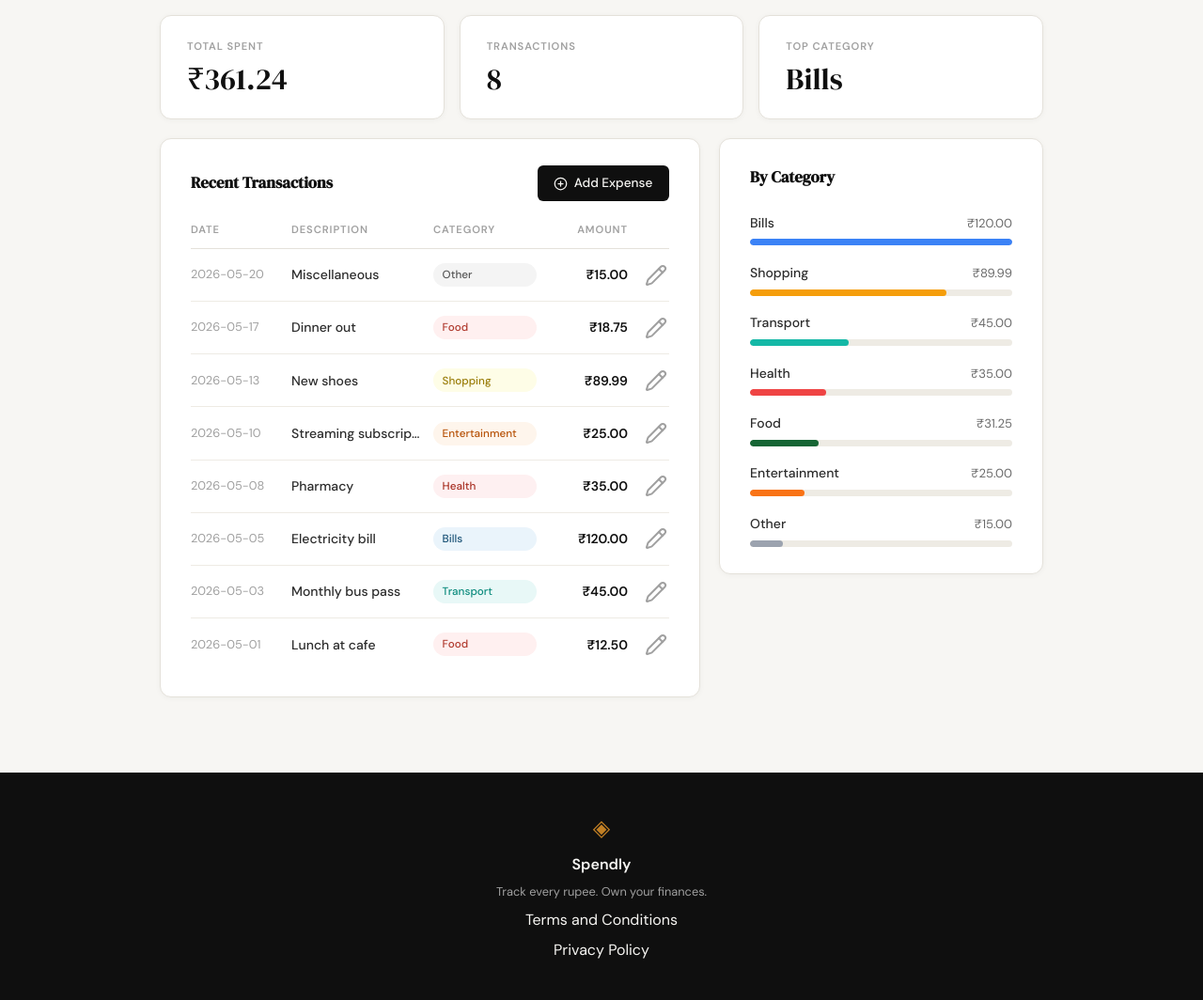
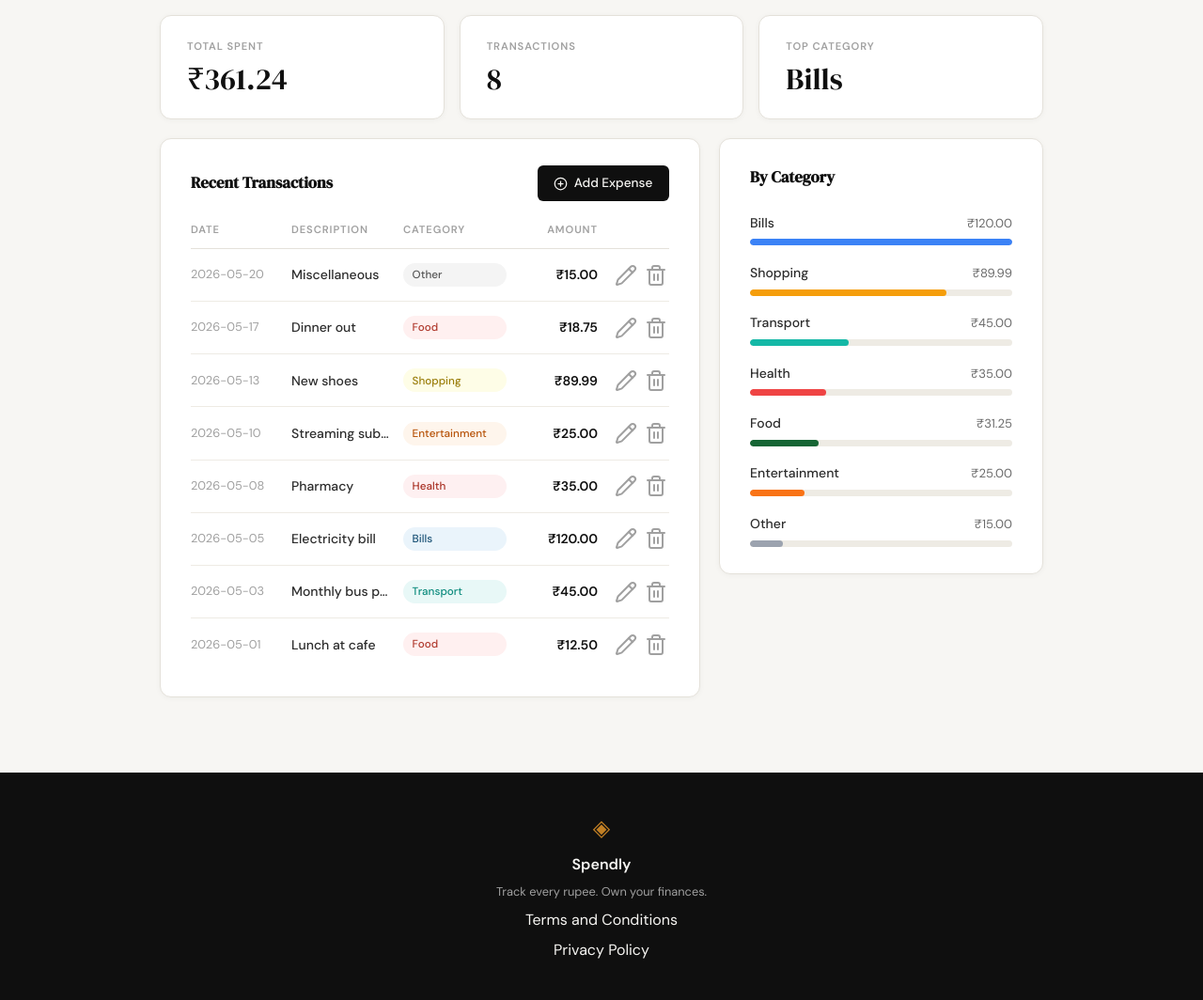
Before and after one commit to SiddhanthJain5/Spendly, a Flask app: page /profile in a window 1280 px wide. Shown: the part 371-1435 px from the top of the page at 94% size. Run offline with Flask 3, Linux system fonts and the light colour scheme; a user stored in the database is signed in; data comes from the database, SQL or seed files in the repository; some libraries are stand-ins or nearby versions.

Commit message:
feat: add delete expense button with confirmation dialog (#8)

```diff
--- a/app.py
+++ b/app.py
@@ -4,7 +4,7 @@ import calendar
 from datetime import date, datetime, timedelta
 from flask import Flask, render_template, request, redirect, url_for, session, abort, flash
 from werkzeug.security import generate_password_hash, check_password_hash
-from database.db import init_db, seed_db, create_user, create_expense, get_user_by_email, get_user_by_id, get_expense_by_id, update_expense, get_expense_summary, get_expenses_by_category, get_recent_expenses
+from database.db import init_db, seed_db, create_user, create_expense, get_user_by_email, get_user_by_id, get_expense_by_id, update_expense, delete_expense as remove_expense, get_expense_summary, get_expenses_by_category, get_recent_expenses
 
 app = Flask(__name__)
 app.secret_key = "dev-secret-change-in-production"
@@ -145,6 +145,11 @@ def profile():
     if not session.get("user_id"):
         return redirect(url_for("login"))
 
+    user = get_user_by_id(session["user_id"])
+    if user is None:
+        session.clear()
+        return redirect(url_for("login"))
+
     date_from = _parse_date(request.args.get("from", ""))
     date_to   = _parse_date(request.args.get("to",   ""))
 
@@ -170,7 +175,6 @@ def profile():
     else:
         filter_label = "All time"
 
-    user            = get_user_by_id(session["user_id"])
     summary         = get_expense_summary(session["user_id"], date_from, date_to)
     categories      = get_expenses_by_category(session["user_id"], date_from, date_to)
     recent_expenses = get_recent_expenses(session["user_id"], date_from=date_from, date_to=date_to)
@@ -286,9 +290,18 @@ def edit_expense(id):
     return redirect(url_for("profile"))
 
 
-@app.route("/expenses/<int:id>/delete")
+@app.route("/expenses/<int:id>/delete", methods=["POST"])
 def delete_expense(id):
-    return "Delete expense — coming in Step 9"
+    if not session.get("user_id"):
+        return redirect(url_for("login"))
+
+    expense = get_expense_by_id(id, session["user_id"])
+    if expense is None:
+        abort(404)
+
+    remove_expense(id, session["user_id"])
+    flash("Expense deleted.", "success")
+    return redirect(url_for("profile"))
 
 
 
--- a/database/db.py
+++ b/database/db.py
@@ -106,6 +106,18 @@ def update_expense(expense_id, user_id, amount, category, date, description):
         conn.close()
 
 
+def delete_expense(expense_id, user_id):
+    conn = get_db()
+    try:
+        conn.execute(
+            "DELETE FROM expenses WHERE id = ? AND user_id = ?",
+            (expense_id, user_id),
+        )
+        conn.commit()
+    finally:
+        conn.close()
+
+
 def get_expenses_by_category(user_id, date_from=None, date_to=None):
     lo = date_from or _DATE_FLOOR
     hi = date_to   or _DATE_CEIL
--- a/static/css/profile.css
+++ b/static/css/profile.css
@@ -175,7 +175,7 @@
 
 .txn-head {
     display: grid;
-    grid-template-columns: 95px 1fr 110px 85px 32px;
+    grid-template-columns: 95px 1fr 110px 85px 64px;
     gap: 0.75rem;
     padding-bottom: 0.6rem;
     border-bottom: 1.5px solid var(--border);
@@ -190,7 +190,7 @@
 
 .txn-row {
     display: grid;
-    grid-template-columns: 95px 1fr 110px 85px 32px;
+    grid-template-columns: 95px 1fr 110px 85px 64px;
     align-items: center;
     gap: 0.75rem;
     padding: 0.85rem 0;
@@ -236,6 +236,7 @@
 .txn-actions {
     display: flex;
     justify-content: flex-end;
+    gap: 0.25rem;
 }
 
 .txn-edit {
@@ -255,6 +256,35 @@
 }
 
 .txn-edit i {
+    width: 16px;
+    height: 16px;
+}
+
+.txn-delete-form {
+    display: inline-flex;
+    margin: 0;
+}
+
+.txn-delete {
+    display: inline-flex;
+    align-items: center;
+    justify-content: center;
+    width: 28px;
+    height: 28px;
+    border: none;
+    background: none;
+    cursor: pointer;
+    border-radius: var(--radius-sm);
+    color: var(--ink-faint);
+    transition: background 0.15s, color 0.15s;
+}
+
+.txn-delete:hover {
+    color: var(--danger);
+    background: var(--danger-light);
+}
+
+.txn-delete i {
     width: 16px;
     height: 16px;
 }
--- a/templates/profile.html
+++ b/templates/profile.html
@@ -103,6 +103,13 @@
                             <a href="{{ url_for('edit_expense', id=exp.id) }}" class="txn-edit" title="Edit expense" aria-label="Edit expense">
                                 <i data-lucide="pencil"></i>
                             </a>
+                            <form method="POST" action="{{ url_for('delete_expense', id=exp.id) }}"
+                                  class="txn-delete-form"
+                                  onsubmit="return confirm('Delete this expense? This cannot be undone.');">
+                                <button type="submit" class="txn-delete" title="Delete expense" aria-label="Delete expense">
+                                    <i data-lucide="trash-2"></i>
+                                </button>
+                            </form>
                         </span>
                     </div>
                     {% endfor %}
```
Also changed, not shown: .claude/specs/08-delete-expense.md (added).
